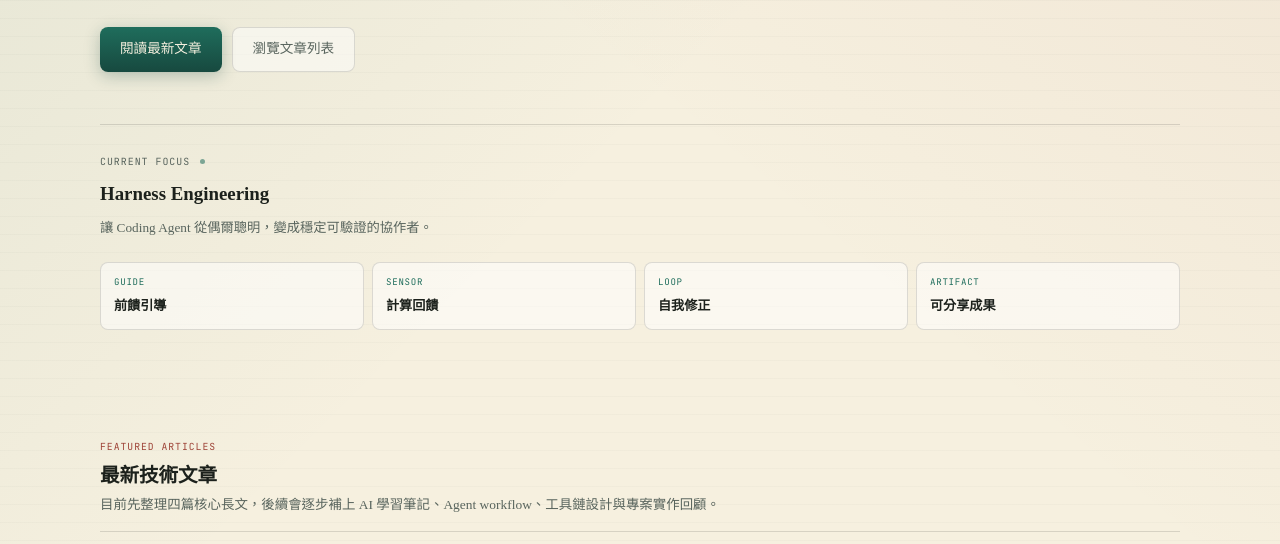
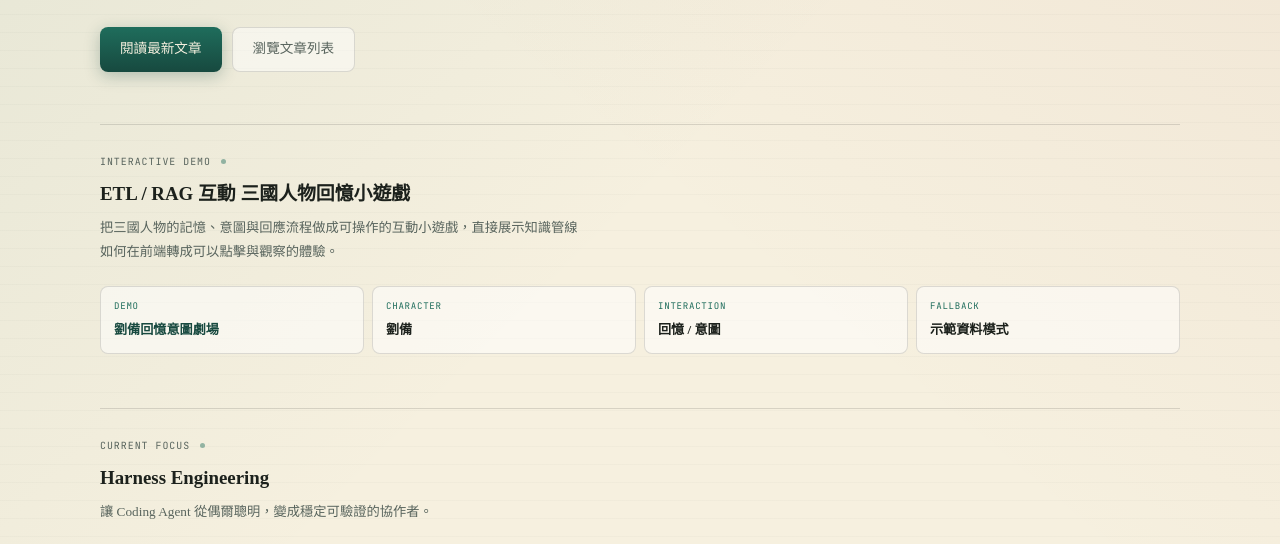
Before and after one commit to eaglhuang/AI-learning-notes, a plain HTML site: page index.html in a window 1280 px wide. Shown: the part 392-936 px from the top of the page. Drawn offline with nearby package versions, Linux system fonts and the light colour scheme.

Commit message:
Add ETL RAG demo focus on homepage

```diff
--- a/index.html
+++ b/index.html
@@ -229,8 +229,13 @@
     }
 
     /* ── Focus strip ──────────────────────────────────── */
+    .focus-stack {
+      margin-top: 52px;
+      display: grid;
+      gap: 18px;
+    }
     .focus-strip {
-      margin-top: 52px; padding: 28px 0 36px;
+      margin-top: 0; padding: 28px 0 36px;
       border-top: 1px solid var(--line);
     }
     .focus-strip-header {
@@ -265,6 +270,13 @@
     .signal-item:hover {
       border-color: rgba(31,109,92,0.28); background: rgba(255,255,255,0.76);
       transform: translateY(-2px);
+    }
+    .signal-item-link {
+      display: block;
+      cursor: pointer;
+    }
+    .signal-item-link .signal-item-value {
+      color: var(--jade-2);
     }
     .signal-item-label {
       font-family: var(--mono); font-size: 0.57rem;
@@ -520,6 +532,34 @@
         </div>
 
         <!-- Current focus strip -->
+        <div class="focus-stack">
+          <div class="focus-strip">
+            <div class="focus-strip-header">
+              <span class="focus-label">Interactive Demo</span>
+              <span class="focus-dot"></span>
+            </div>
+            <div class="focus-theme">ETL / RAG 互動 三國人物回憶小遊戲</div>
+            <p class="focus-desc">把三國人物的記憶、意圖與回應流程做成可操作的互動小遊戲，直接展示知識管線如何在前端轉成可以點擊與觀察的體驗。</p>
+            <div class="signal-row">
+              <a class="signal-item signal-item-link" href="demo/liu-bei-memory-intent-game/index.html">
+                <div class="signal-item-label">Demo</div>
+                <div class="signal-item-value">劉備回憶意圖劇場</div>
+              </a>
+              <div class="signal-item">
+                <div class="signal-item-label">Character</div>
+                <div class="signal-item-value">劉備</div>
+              </div>
+              <div class="signal-item">
+                <div class="signal-item-label">Interaction</div>
+                <div class="signal-item-value">回憶 / 意圖</div>
+              </div>
+              <div class="signal-item">
+                <div class="signal-item-label">Fallback</div>
+                <div class="signal-item-value">示範資料模式</div>
+              </div>
+            </div>
+          </div>
+
           <div class="focus-strip">
             <div class="focus-strip-header">
               <span class="focus-label">Current Focus</span>
@@ -543,6 +583,7 @@
               <div class="signal-item">
                 <div class="signal-item-label">Artifact</div>
                 <div class="signal-item-value">可分享成果</div>
+              </div>
             </div>
           </div>
         </div>
```
Lines whose indentation alone changed are shown as unchanged.
